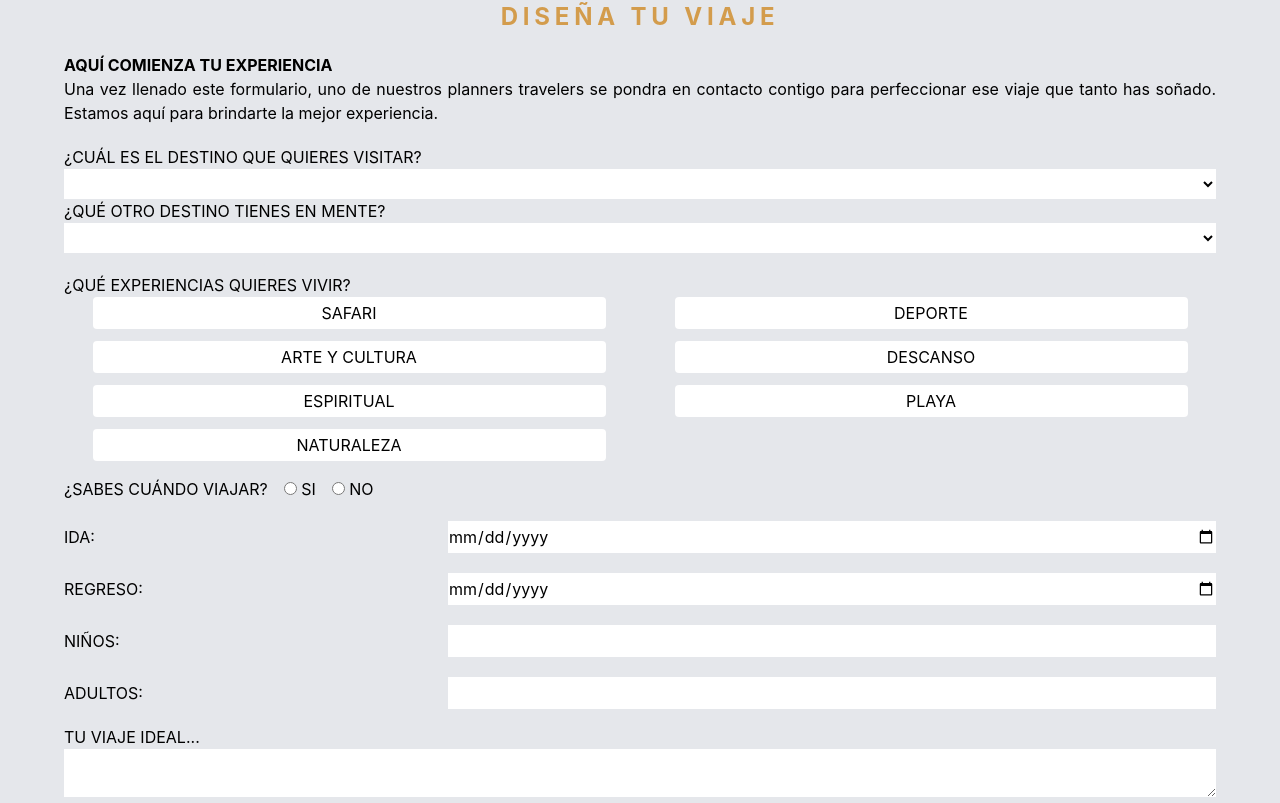
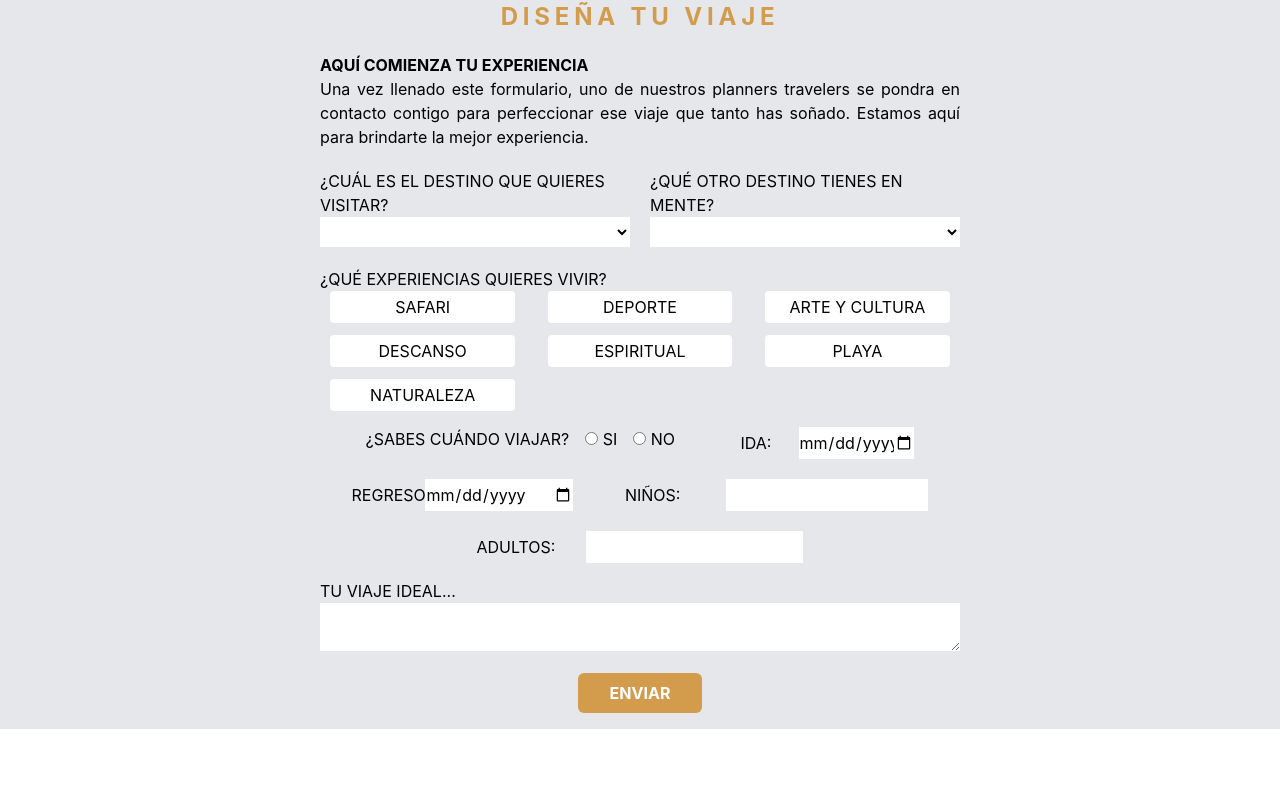
Before and after one commit to RuisuEurimonio/allintravels, a React (Vite) app: page / in a window 1280 px wide. Shown: the part 3309-4112 px from the top of the page. After the commit the page ends 4038 px from the top, so only its background shows below. Built offline with nearby package versions, Linux system fonts and the light colour scheme.

Commit message:
Se termina el diseño del formulario

```diff
--- a/src/App.tsx
+++ b/src/App.tsx
@@ -146,7 +146,10 @@ function App() {
           <CardBlog img="blogs_3.png" title="TOP 3 DESTINOS EN COLOMBIA" text="" />
         </div>
       </section>
-      <section className="bg-gray-200 px-[5%]">
+      <section className="bg-gray-200 px-[5%]
+                      md:px-[10%]
+                      xl:px-[25%]
+      ">
         <h2 className="text-[var(--main-color)] font-bold tracking-[.3rem] text-center text-2xl uppercase py-5"> Diseña tu viaje </h2>
         <h3 className="font-bold"> AQUÍ COMIENZA TU EXPERIENCIA </h3>
         <p className="text-justify"> Una vez llenado este formulario, uno de nuestros planners travelers se pondra en contacto contigo para perfeccionar ese viaje que tanto has soñado. Estamos aquí para brindarte la mejor experiencia. </p>
--- a/src/components/Form.tsx
+++ b/src/components/Form.tsx
@@ -15,8 +15,10 @@ const Form = () => {
 
   return (
     <form>
-      <div className="flex flex-col my-5">
-        <div>
+      <div className="flex flex-col my-5
+                    md:flex-row gap-5 w-full
+      ">
+        <div className="w-1/2">
             <label>¿CUÁL ES EL DESTINO QUE QUIERES VISITAR?</label>
             <select className="bg-white block w-full py-1">
             <option value=""></option>
@@ -25,7 +27,7 @@ const Form = () => {
             <option value="neiva">Neiva</option>
             </select>
         </div>
-        <div>
+        <div className="w-1/2">
             <label>¿QUÉ OTRO DESTINO TIENES EN MENTE?</label>
             <select className="bg-white block w-full py-1">
             <option value=""></option>
@@ -37,7 +39,9 @@ const Form = () => {
       </div>
       <div className="">
         <p> ¿QUÉ EXPERIENCIAS QUIERES VIVIR? </p>
-        <div className="grid grid-cols-2 gap-3 items-center ">
+        <div className="grid grid-cols-2 gap-3 items-center
+                        md:grid-cols-3
+        ">
           {options.map((option) => (
             <label
               key={option}
@@ -62,7 +66,9 @@ const Form = () => {
           ))}
         </div>
       </div>
-      <div className="my-4 flex flex-wrap gap-5">
+      <div className="my-4 flex flex-wrap gap-5
+                    md:justify-evenly
+      ">
         <div className="flex gap-4">
             <p> ¿SABES CUÁNDO VIAJAR? </p>
             <label>
@@ -74,25 +80,36 @@ const Form = () => {
             <span> NO </span>
             </label>
         </div>
-        <div className="w-full">
+        <div className="w-full
+                        sm:w-fit
+        ">
             <label className="inline-block w-1/3"> IDA: </label>
             <input className="bg-white py-1 w-2/3" type="date" name="ida" />
         </div>
-        <div className="w-full">
+        <div className="w-full
+                        sm:w-fit
+        ">
             <label className="inline-block w-1/3"> REGRESO: </label>
             <input className="bg-white py-1 w-2/3" type="date" name="regreso" />
         </div>
-        <div className="w-full">
+        <div className="w-full
+                        sm:w-fit
+        ">
             <label className="inline-block w-1/3"> NIÑOS: </label>
             <input className="bg-white py-1 w-2/3" type="number" name="ninos" />
         </div>
-        <div className="w-full">
+        <div className="w-full
+                        sm:w-fit
+        ">
             <label className="inline-block w-1/3"> ADULTOS: </label>
             <input className="bg-white py-1 w-2/3" type="number" name="adultos" />
         </div>
       </div>
       <p> TU VIAJE IDEAL... </p>
       <textarea className="bg-white w-full" name="viajeIdeal" />
+      <div className="flex justify-center">
+        <input type="button" className="my-4 py-2 px-8 bg-[var(--main-color)] rounded-md uppercase text-white font-bold" value="enviar" />
+      </div>
     </form>
   );
 };
```
